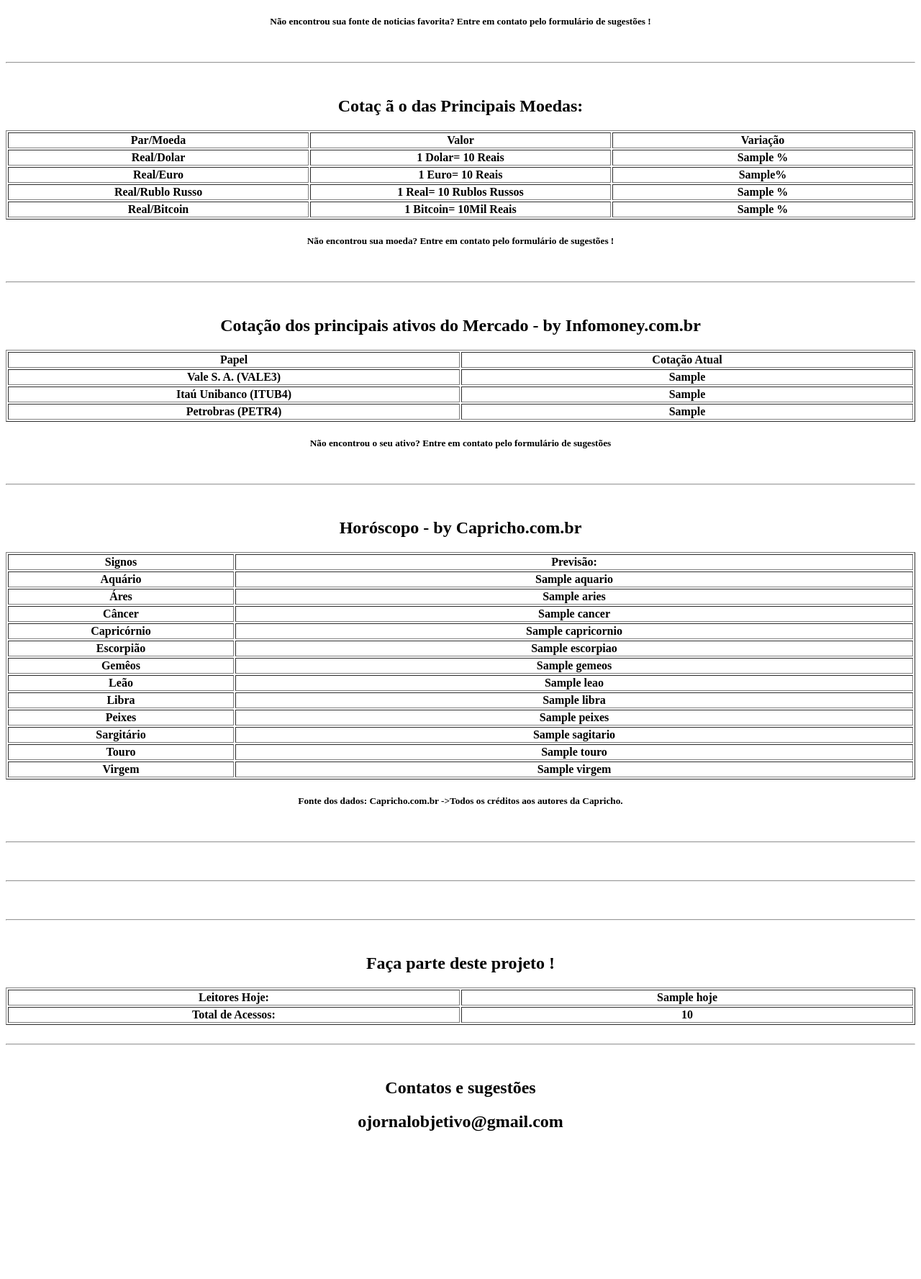
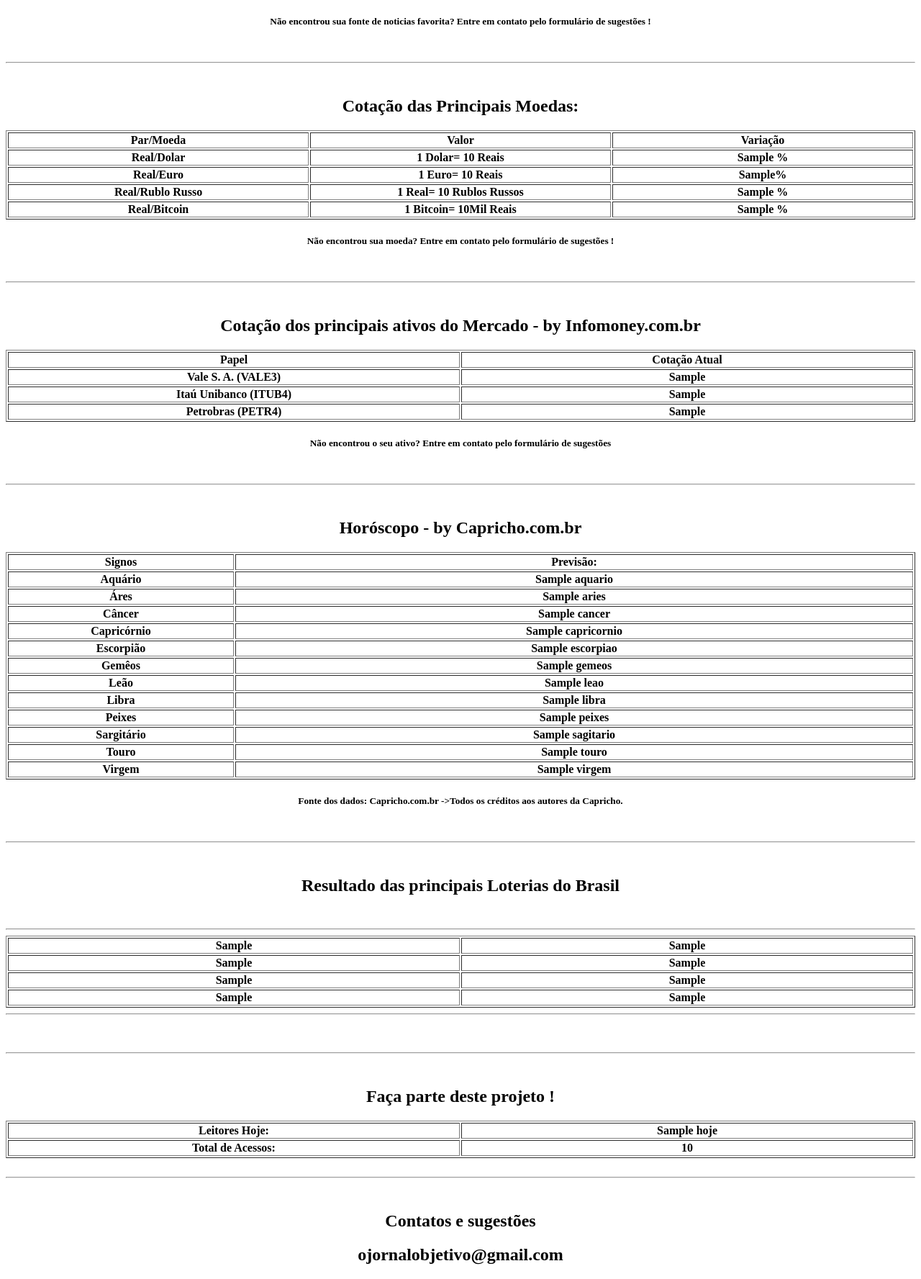
Before and after one commit to agentkyo/ojornalobjetivo, a Flask app: template templates/index.html in a window 1280 px wide. Shown: the part 599-2376 px from the top of the page at 72% size. Before the commit the page ends 2171 px from the top, so only its background shows below. Run offline with Flask 2, Linux system fonts and the light colour scheme; the template is opened without the code that fills it: most values are stand-ins (such as "Sample title", 1, 10 or a date in 2020); lists and menus that the app fills with data are empty.

Commit message:
Add Loterias

```diff
--- a/main.py
+++ b/main.py
@@ -260,7 +260,54 @@ class Newsletter:
             db["views"] = leitores
             return leitores
 
+    @staticmethod
+    def update_lottery() -> dict:
+      base_url = "https://redeloteria.com.br"
+      r = requests.get(base_url)
+      doc = BeautifulSoup(r.text, "html.parser")
+      resultado_mega=[]
+      resultado_loto=[]
+      resultado_quina=[]
+      resultado_lotomania=[]
+      concursos = ['Mega','LotoFacil','Quina','LotoMania']
+      for concurso in concursos:
+        classe = doc.find_all(class_=f"numberCircle{concurso}")
+        for n in classe:
+            x = re.search("\d.",str(n))
 
+            if concurso == 'Mega':
+                resultado_mega.append(x[0])
+            elif concurso == 'LotoFacil':
+                resultado_loto.append(x[0])
+            elif concurso == 'Quina':
+                resultado_quina.append(x[0])
+            else:
+                resultado_lotomania.append(x[0])
+
+      url_content = ["https://redeloteria.com.br/resultado-mega-sena","https://redeloteria.com.br/resultado-lotofacil","https://redeloteria.com.br/resultado-da-quina","https://redeloteria.com.br/resultado-lotomania"]
+      resultado_concursos = []
+      for url in url_content:
+        r = requests.get(url)
+        doc = BeautifulSoup(r.text, "html.parser")
+        classe = doc.find_all("h2")
+        x = classe[0]
+        resultado_concursos.append(str(x).replace('<h2>','').replace('</h2>',''))
+
+      retorno_concursos = {
+          'concurso_mega':resultado_concursos[0],
+          'concurso_loto':resultado_concursos[1],
+          'concurso_quina':resultado_concursos[2],
+          'concurso_lotomania':resultado_concursos[3]
+      }
+
+      retorno = {
+        "mega": {"title": retorno_concursos["concurso_mega"], "result": resultado_mega},
+        "loto": {"title": retorno_concursos["concurso_loto"],"result": resultado_loto},
+        "quina": {"title": retorno_concursos["concurso_quina"],"result": resultado_quina},
+        "lotomania": {"title": retorno_concursos["concurso_lotomania"],"result": resultado_lotomania},
+    }
+
+      return retorno
 app = Flask("newsletter")
 
 @app.route("/")
@@ -273,6 +320,7 @@ def hello_world():
     stocks = Newsletter().update_stocks()
     views = Newsletter.update_views()
     todays = Newsletter().update_todays_views()
+    lottery = Newsletter().update_lottery()
 
     return render_template(
         "index.html",
@@ -300,6 +348,14 @@ def hello_world():
         itub4=stocks["itau-unibanco-itub4"],
         hoje=todays,
         total=views,
+        resultado_mega=lottery['mega']["result"],
+        resultado_quina=lottery['quina']["result"],
+        resultado_loto=lottery['loto']["result"],
+        resultado_loto_mania=lottery['lotomania']["result"],
+        conc_mega=lottery['mega']["title"],
+        conc_quina=lottery['quina']["title"],
+        conc_loto=lottery['loto']["title"],
+        conc_lotomania=lottery['lotomania']["title"],
     )
 
 
--- a/templates/index.html
+++ b/templates/index.html
@@ -3,7 +3,7 @@
 <html lang="pt-br">
 
 <head>
-  <link rel="icon" type="image/x-icon" href="https://www.python.org/static/apple-touch-icon-144x144-precomposed.png">
+    <link rel="icon" type="image/x-icon" href="https://www.python.org/static/apple-touch-icon-144x144-precomposed.png">
     <meta charset="UTF-8">
     <meta http-equiv="X-UA-Compatible" content="IE=edge">
     <meta name="viewport" content="width=device-width, initial-scale=1.0">
@@ -41,19 +41,19 @@
             </tr>
             <tr>
                 <th>Globo.com</th>
-                <th><a href="{{ globolink }}"> {{globomanchete}}
+                <th><a href="{{globolink}}"> {{globomanchete}}
 
                     </a></th>
             </tr>
             <tr>
                 <th>Uol.com.br</th>
-                <th><a href="{{ uollink }}"> {{uolmanchete}}
+                <th><a href="{{uollink}}"> {{uolmanchete}}
 
                     </a></th>
             </tr>
             <tr>
                 <th>cnnbrasil.com.br</th>
-                <th><a href="{{ cnnlink }}"> {{cnnmanchete}}
+                <th><a href="{{cnnlink}}"> {{cnnmanchete}}
 
                     </a></th>
             </tr>
@@ -66,9 +66,7 @@
     </div><br>
     <hr /><br>
     <div>
-        <h2 style="text-align: center ;color: #000000">Cota&ccedil;
-            &atilde;
-            o das Principais Moedas:</h2>
+        <h2 style="text-align: center ;color: #000000">Cotação das Principais Moedas:</h2>
         <table border=" 1" , center="center" width="100%">
             <tr>
                 <th width="25%" , text-align: center;><b>Par/Moeda</b></th>
@@ -106,7 +104,8 @@
     </div><br>
     <hr /><br>
     <div>
-        <h2 style="text-align: center ;color: #000000">Cotação dos principais ativos do Mercado - by Infomoney.com.br</h2>
+        <h2 style="text-align: center ;color: #000000">Cotação dos principais ativos do Mercado - by Infomoney.com.br
+        </h2>
         <table border=" 1" , center="center" width="100%">
             <tr>
                 <th width="33%" , text-align: center;><b>Papel</b></th>
@@ -135,7 +134,7 @@
     <div>
         <h2 style="text-align: center ;color: #000000">Horóscopo - by Capricho.com.br </h2>
         <table border=" 1" , center="center" width="100%">
-                     <tr>
+            <tr>
                 <th width="25%" , text-align: center;><b>Signos</b></th>
                 <th width="75%" , text-align: center;><b>Previsão:</b></th>
             </tr>
@@ -191,22 +190,49 @@
         <div>
             <h5 style="text-align: center ;color: #000000">Fonte dos dados: Capricho.com.br ->Todos os créditos aos
                 autores da Capricho. </h5>
-        </div><br>
-        <hr /><br>
+        </div>
+        <br>
+        <hr />
+        <br>
     </div>
+    <div>
+        <h2 style="text-align: center ;color: #000000"> Resultado das principais Loterias do Brasil</h2>
+        <table border=" 1" , center="center" width="100%">
+            <tr>
+                <th width="25%" , text-align: center;><b>{{conc_mega}}</b></th>
+                <th width="25%" , text-align: center;><b>{{resultado_mega}}</b></th>
+            </tr>
+            <tr>
+                <th width="25%" , text-align: center;><b>{{conc_quina}}</b></th>
+                <th width="25%" , text-align: center;><b>{{resultado_quina}}</b></th>
+            </tr>
+            <tr>
+                <th width="25%" , text-align: center;><b>{{conc_loto}}</b></th>
+                <th width="25%" , text-align: center;><b>{{resultado_loto}}</b></th>
+            </tr>
+            <tr>
+                <th width="25%" , text-align: center;><b>{{conc_lotomania}}</b></th>
+                <th width="25%" , text-align: center;><b>{{resultado_loto_mania}}</b></th>
+            </tr>
+            <br>
+            <hr />
+        </table>
+    </div>
+    <hr />
     <br>
-    <hr /><br><br>
-    <hr /><br>
+    <br>
+    <hr />
+    <br>
     <div>
         <h2 style="color: #000000; text-align: center;">Faça parte deste projeto !</h2>
         <table border=" 1" , center="center" width="100%">
             <tr>
                 <th width="25%" , text-align: center;><b>Leitores Hoje:</b></th>
-                <th width="25%" , text-align: center;><b>{{ hoje }}</b></th>
+                <th width="25%" , text-align: center;><b>{{hoje}}</b></th>
             </tr>
             <tr>
                 <th width="25%" , text-align: center;><b>Total de Acessos:</b></th>
-                <th width="25%" , text-align: center;><b>{{ total }}</b></th>
+                <th width="25%" , text-align: center;><b>{{total}}</b></th>
             </tr>
         </table>
     </div><br>
@@ -221,4 +247,5 @@
     day = date.getDate();
     document.getElementById("current_date").innerHTML = day + "/" + month + "/" + year;
 </script>
+
 </html>
```
